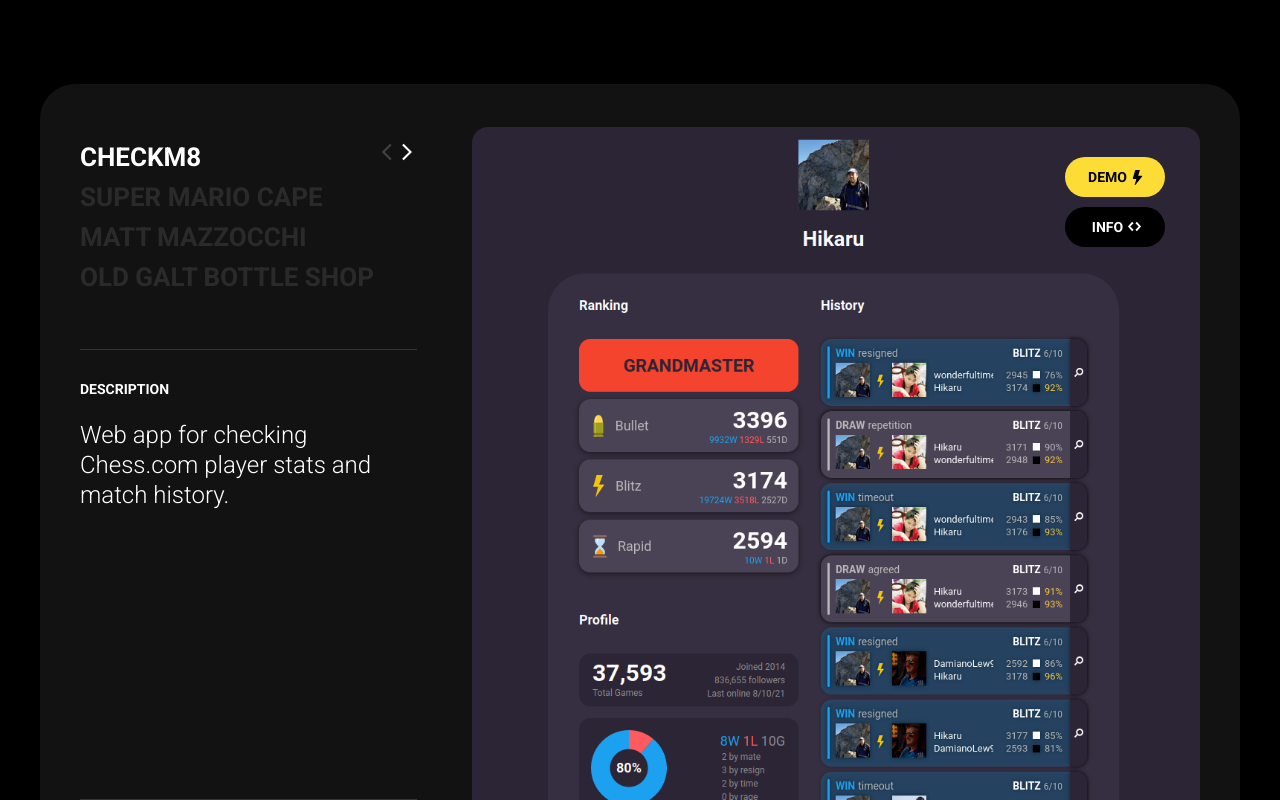
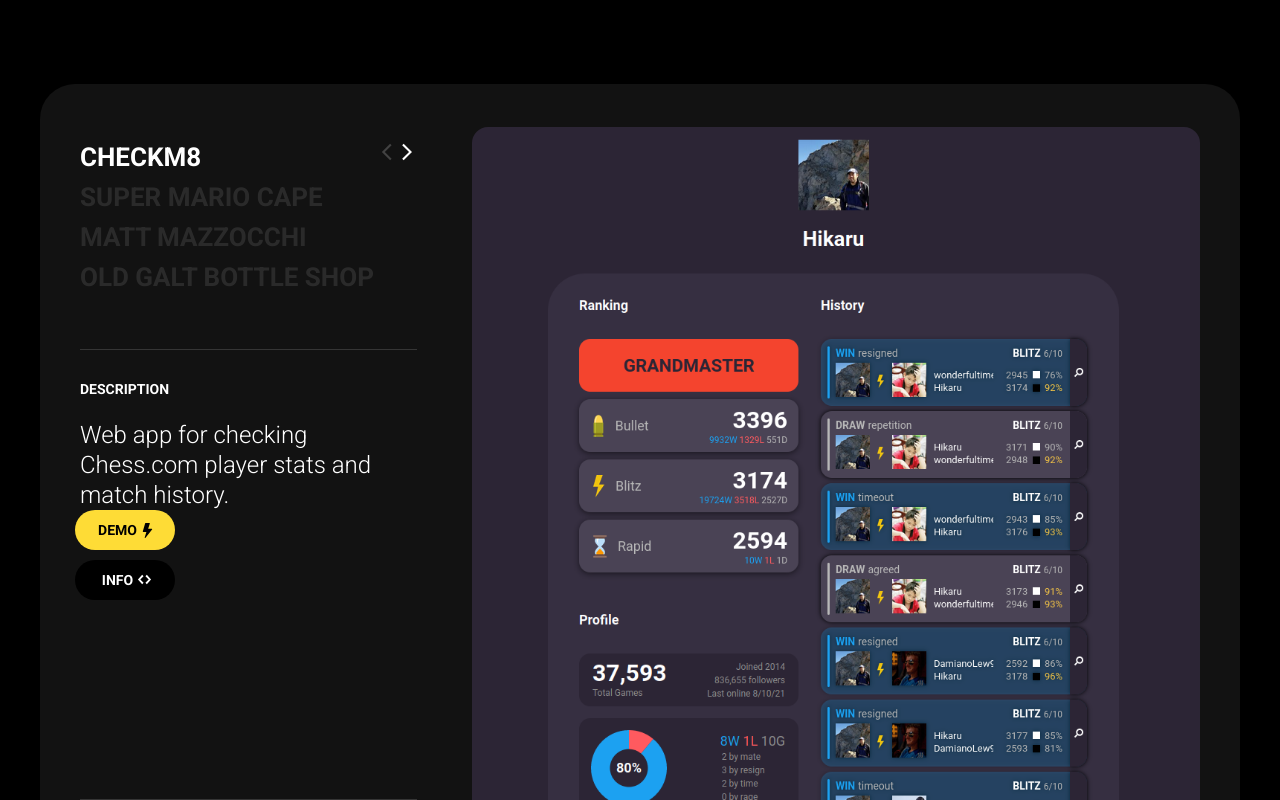
Before and after one commit to JMMFL/personal-website, a React (Create React App) app: page / in a window 1280 px wide. Shown: the part 714-1514 px from the top of the page. Built offline with nearby package versions, Linux system fonts and the light colour scheme.

Commit message:
Moved buttons to description section.

```diff
--- a/src/components/Works.js
+++ b/src/components/Works.js
@@ -46,14 +46,15 @@
                 <ProjectDescription>
                         <DescriptionTitle>Description</DescriptionTitle>
                         <Description>{project.description}</Description>
+
+                        <div style={{position: "relative", left: "-5px"}}>
+                            <DemoButton href={project.link} target="_blank" rel="noreferrer">Demo<BsLightningFill size={15} style={{position: "relative", top: "3px", left: "3px"}} /></DemoButton>
+                            <MoreButton href={project.github} target="_blank" rel="noreferrer">Info<GoCode size={15} style={{position: "relative", top: "2px", left: "4px"}} /></MoreButton>
+                        </div>
                     </ProjectDescription>
                 <ProjectTopics>{project.topics}</ProjectTopics>
             </ProjectInfo>
             <ProjectPreview image={project.image} style={{backgroundPositionX: project.positionX}}>
-                <div style={{alignSelf: "start"}}>
-                    <DemoButton href={project.link} target="_blank" rel="noreferrer">Demo<BsLightningFill size={15} style={{position: "relative", top: "3px", left: "3px"}} /></DemoButton>
-                    <MoreButton href={project.github} target="_blank" rel="noreferrer">Info<GoCode size={15} style={{position: "relative", top: "2px", left: "4px"}} /></MoreButton>
-                </div>
             </ProjectPreview>
         </Carousel>
     )
```
